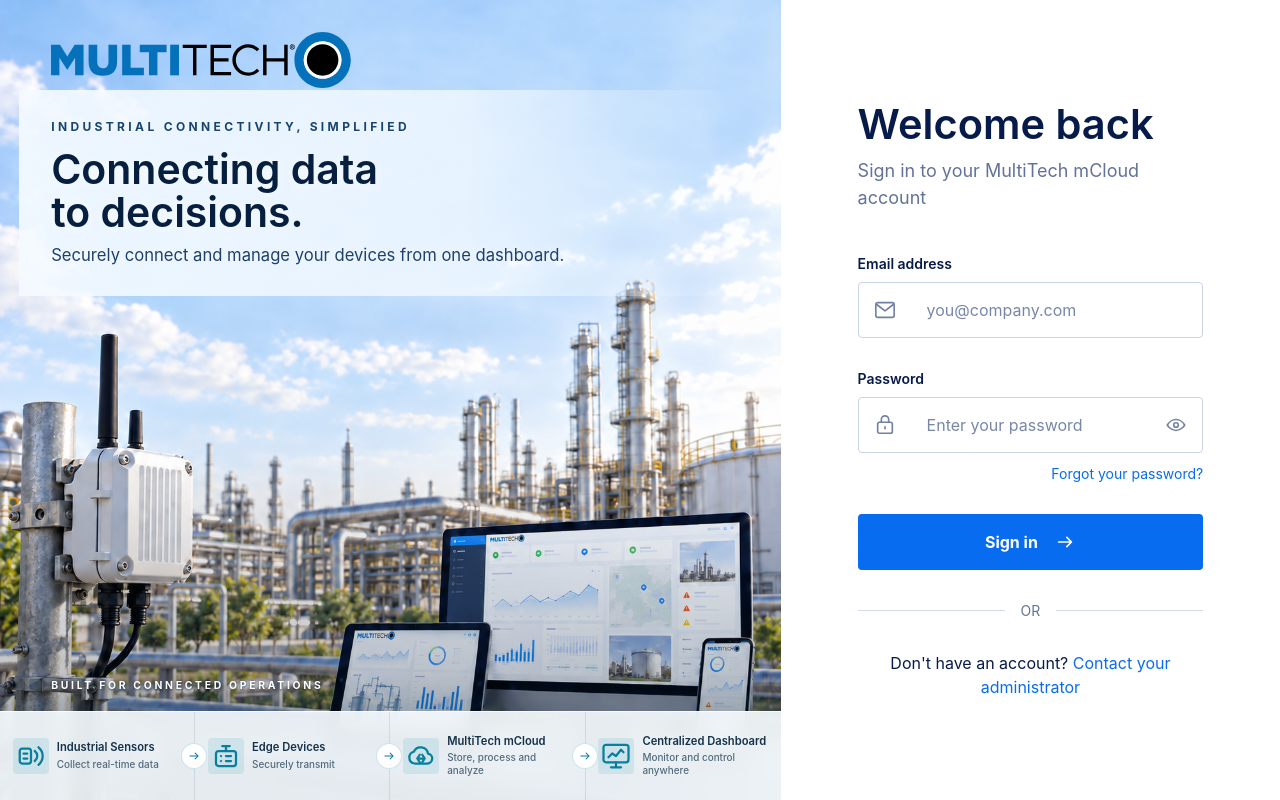
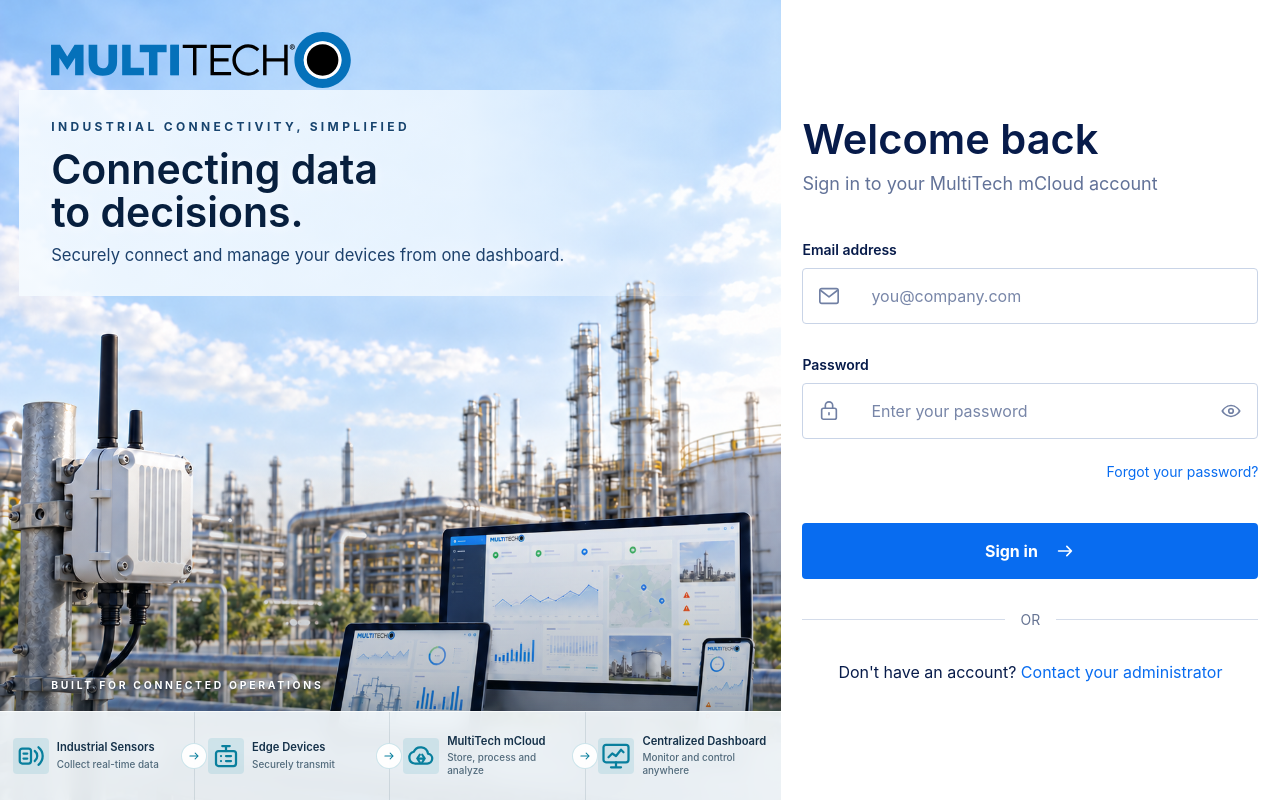
Before and after one commit to arifuzzaman-tanin/multitech-dashboard, a React (Vite) app: page / in a window 1280 px wide. Built offline with nearby package versions, Linux system fonts and the light colour scheme.

Commit message:
feat(authentication): enhance styling for login components and improve responsiveness

```diff
--- a/src/features/authentication/components/LoginForm/LoginForm.module.scss
+++ b/src/features/authentication/components/LoginForm/LoginForm.module.scss
@@ -1,13 +1,19 @@
 @use '@/assets/styles/abstracts' as *;
 
-.content { width: min(100%, 456px); }
+.content {
+  width: min(456px, calc(100vw - #{$spacing-lg * 2}));
+}
+
+@include respond-to(sm) {
+  .content { width: min(456px, calc(100vw - #{$spacing-2xl * 2})); }
+}
 
 .header {
-  margin-bottom: 42px;
+  margin-bottom: clamp($spacing-xl, 7vw, 42px);
 
   h1 {
     color: var(--color-navy);
-    font-size: 2.4rem;
+    font-size: clamp($font-size-2xl, 9vw, 2.4rem);
     font-weight: 600;
     line-height: 1.15;
   }
@@ -15,11 +21,16 @@
   p {
     margin-top: $spacing-sm;
     color: #627298;
-    font-size: $font-size-lg;
+    font-size: clamp($font-size-md, 4vw, $font-size-lg);
+    line-height: 1.45;
   }
 }
 
-.form { display: grid; gap: 30px; }
+.form {
+  display: grid;
+  gap: clamp($spacing-lg, 6vw, 30px);
+}
+
 .passwordGroup { display: grid; gap: 10px; }
 
 .visibilityButton {
@@ -45,8 +56,15 @@
 }
 
 .forgotLink {
+  display: inline-flex;
+  max-width: 100%;
+  min-height: 44px;
+  align-items: center;
+  justify-content: flex-end;
   justify-self: end;
   font-size: $font-size-sm;
+  overflow-wrap: anywhere;
+  text-align: right;
 }
 
 .divider {
@@ -67,9 +85,14 @@
 
 .contact {
   color: var(--color-navy);
+  font-size: $font-size-sm;
+  line-height: 1.5;
   text-align: center;
+
+  a { overflow-wrap: anywhere; }
 }
 
 @include respond-to(md) {
   .header h1 { font-size: 2.6rem; }
+  .contact { font-size: $font-size-md; }
 }
--- a/src/features/authentication/components/LoginHero/LoginHero.module.scss
+++ b/src/features/authentication/components/LoginHero/LoginHero.module.scss
@@ -33,7 +33,7 @@
 .copy {
   position: relative;
   max-width: 620px;
-  margin-top: 3vh;
+  margin-top: clamp($spacing-lg, 3vh, $spacing-2xl);
   isolation: isolate;
 }
 
@@ -80,7 +80,7 @@
   bottom: 0;
   left: 0;
   display: grid;
-  grid-template-columns: repeat(4, minmax(0, 1fr));
+  grid-template-columns: repeat(2, minmax(0, 1fr));
   align-items: stretch;
   overflow: hidden;
   margin-top: 0;
@@ -96,7 +96,9 @@
   min-width: 0;
   align-items: center;
 
-  &:not(:last-child) { border-right: 1px solid rgb(30 66 88 / 12%); }
+  &:nth-child(odd) { border-right: 1px solid rgb(30 66 88 / 12%); }
+
+  &:nth-child(-n + 2) { border-bottom: 1px solid rgb(30 66 88 / 12%); }
 }
 
 .flowArrow {
@@ -104,7 +106,7 @@
   z-index: 1;
   top: 50%;
   right: 0;
-  display: grid;
+  display: none;
   width: 26px;
   height: 26px;
   border: 1px solid rgb(8 127 157 / 20%);
@@ -120,10 +122,10 @@
 
 .step {
   display: flex;
-  min-height: 88px;
+  min-height: 76px;
   flex: 1;
   align-items: center;
-  padding: 12px clamp(8px, 1vw, 14px);
+  padding: 10px clamp(8px, 1vw, 14px);
   background: transparent;
   text-align: left;
 
@@ -164,6 +166,24 @@
   margin-left: 8px;
 }
 
-.footer { position: absolute; z-index: 2; bottom: 106px; left: clamp(32px, 4vw, 72px); color: #fff; font-size: 0.65rem; font-weight: 700; letter-spacing: .26em; text-shadow: 0 1px 3px rgb(5 25 49 / 80%); text-transform: uppercase; }
+.footer { position: absolute; z-index: 2; bottom: 176px; left: clamp(32px, 4vw, 72px); color: #fff; font-size: 0.65rem; font-weight: 700; letter-spacing: .26em; text-shadow: 0 1px 3px rgb(5 25 49 / 80%); text-transform: uppercase; }
 
 @include respond-to(lg) { .hero { display: block; } }
+
+@include respond-to(xl) {
+  .process { grid-template-columns: repeat(4, minmax(0, 1fr)); }
+
+  .flowArrow { display: grid; }
+
+  .stepWrap {
+    &:not(:last-child) { border-right: 1px solid rgb(30 66 88 / 12%); }
+    &:nth-child(-n + 2) { border-bottom: 0; }
+  }
+
+  .step {
+    min-height: 88px;
+    padding: 12px clamp(8px, 1vw, 14px);
+  }
+
+  .footer { bottom: 106px; }
+}
--- a/src/features/authentication/pages/LoginPage.module.scss
+++ b/src/features/authentication/pages/LoginPage.module.scss
@@ -1,25 +1,44 @@
 @use '@/assets/styles/abstracts' as *;
 
-.page { min-height: 100vh; min-height: 100dvh; background: var(--color-surface); }
+.page {
+  width: 100%;
+  min-height: 100vh;
+  min-height: 100svh;
+  overflow-x: clip;
+  background: var(--color-surface);
+}
 
 .formPanel {
   display: flex;
+  width: 100%;
   min-height: 100vh;
-  min-height: 100dvh;
+  min-height: 100svh;
+  align-items: center;
   flex-direction: column;
   justify-content: center;
-  padding: $spacing-lg;
+  padding: clamp($spacing-lg, 6vw, $spacing-2xl) $spacing-lg;
 }
 
-.mobileBrand { margin-bottom: $spacing-2xl; }
+.mobileBrand {
+  width: min(420px, calc(100vw - #{$spacing-lg * 2}));
+  margin-bottom: clamp($spacing-xl, 8vw, $spacing-2xl);
+}
 
 @include respond-to(sm) {
-  .formPanel { align-items: center; padding: $spacing-2xl; }
-  .mobileBrand { width: min(100%, 456px); }
+  .formPanel { padding: $spacing-2xl; }
+  .mobileBrand { width: min(456px, calc(100vw - #{$spacing-2xl * 2})); }
 }
 
 @include respond-to(lg) {
-  .page { display: grid; grid-template-columns: minmax(0, 61fr) minmax(450px, 39fr); }
-  .formPanel { padding: clamp(48px, 6vw, 96px); }
+  .page {
+    display: grid;
+    grid-template-columns: minmax(0, 1.45fr) minmax(360px, 0.95fr);
+  }
+
+  .formPanel { padding: clamp($spacing-2xl, 6vw, 96px); }
   .mobileBrand { display: none; }
 }
+
+@include respond-to(xl) {
+  .page { grid-template-columns: minmax(0, 61fr) minmax(420px, 39fr); }
+}
```
